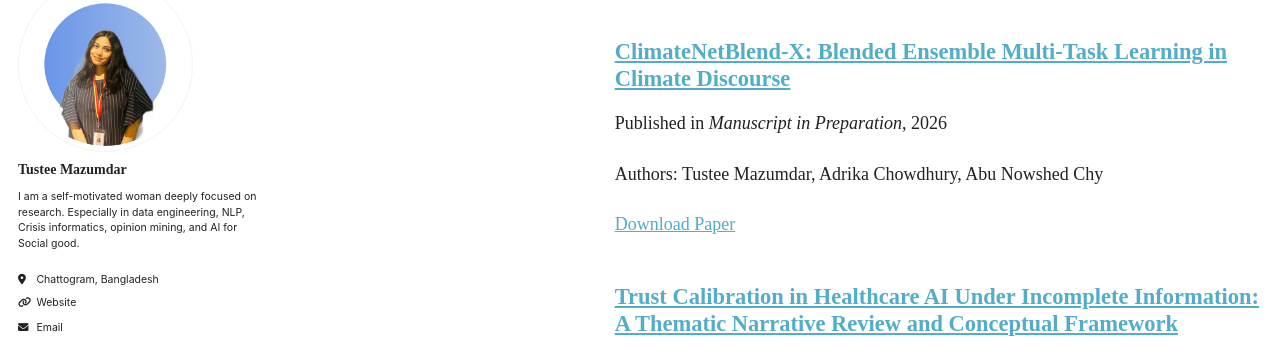
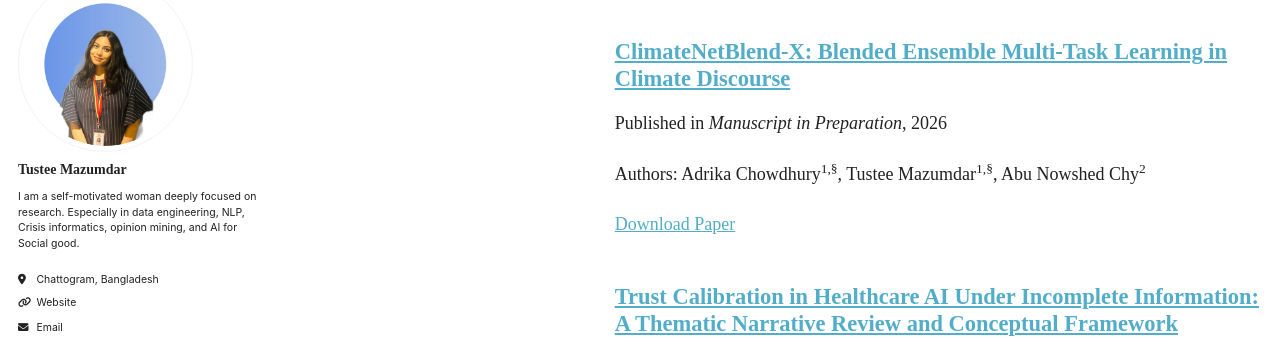
Before and after one commit to TusteeMazumdar/TusteeMazumdar.github.io, a Jekyll site: the page built from _pages/collection-archive.html, in a window 1280 px wide and 900 px high, scrolled down 1435 px. Shown: the part 99-445 px from the top of the window. Built offline with Jekyll 4.4.1, drawn with Linux system fonts in a browser that asks for light colours; some web fonts are replaced; a script bundle is joined from its source files by our own code; library files that are not in the unit come from our copies.

Commit message:
Update climatenetblend-x.md

```diff
--- a/_publications/climatenetblend-x.md
+++ b/_publications/climatenetblend-x.md
@@ -11,7 +11,7 @@ category: ongoing
 status: "Ongoing"
 ---
 
-Authors: Tustee Mazumdar, Adrika Chowdhury, Abu Nowshed Chy
+Authors: Adrika Chowdhury<sup>1,§</sup>, Tustee Mazumdar<sup>1,§</sup>, Abu Nowshed Chy<sup>2</sup>
 
 Abstract: ClimateNetBlend-X extends the ClimateNet framework through a blended ensemble multi-task learning approach for climate discourse analysis. The work investigates how combining complementary models can improve generalization across multiple discourse analysis tasks. The ongoing study focuses on developing a robust ensemble framework capable of jointly analyzing diverse dimensions of climate-related discourse.
 
```
